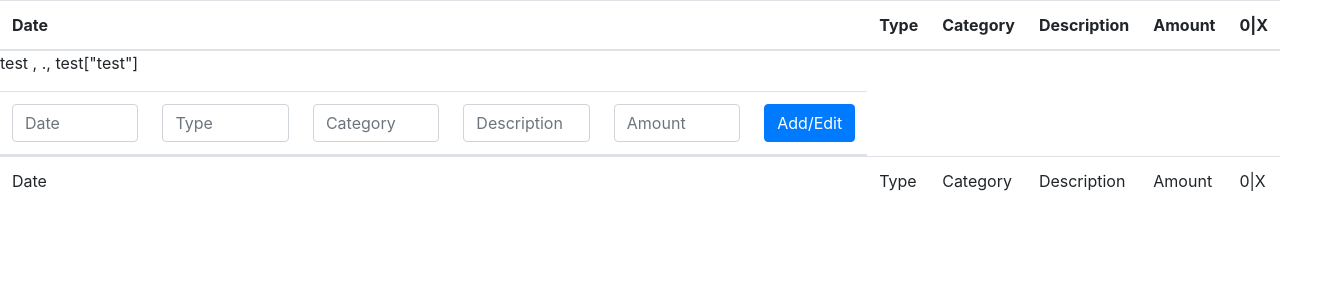
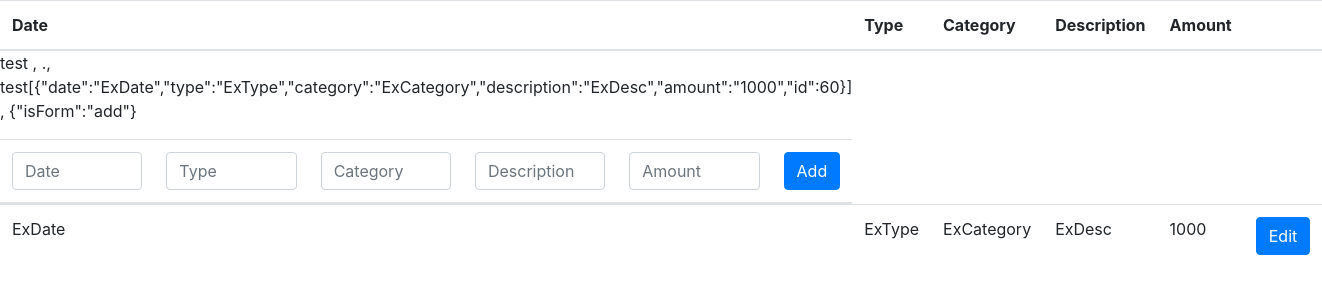
Before and after one commit to abdmhamzah/h8ckaton-paladins, a React (Create React App) app in the folder client/: page / in a window 1280 px wide. Shown: the top 300 px of the page, 1322 px wide, since content can reach past the window. Built offline with nearby package versions, Linux system fonts and the light colour scheme.

Commit message:
edit table

```diff
--- a/client/src/components/table.js
+++ b/client/src/components/table.js
@@ -1,11 +1,24 @@
-import React from 'react';
+import React, { useState } from 'react';
 import Row from './tableRow'
 import { Table, Form, Button } from 'react-bootstrap'
+import { useSelector } from 'react-redux'
+
+
+function TableView() {
+    const { plans } = useSelector(state => state)
+
+    const [editId, setEditId] = useState(false)
 
 
 
-function TableView(props) {
-    const { plans } = props
+    function showEdit(id) {
+        console.log('showEdit', id)
+        setEditId(id)
+    }
+
+    function hideEdit() {
+        setEditId(false)
+    }
 
     return (
         <div>
@@ -17,22 +30,17 @@ function TableView(props) {
                         <th> Category</th>
                         <th> Description</th>
                         <th> Amount</th>
-                        <th>0|X</th>
+                        <th></th>
                     </tr>
-                    <Row isForm={true} />
+                    <Row isForm={'add'} />
                 </thead>
 
                 <tbody>
+                    {plans.map(plan => {
+                        return <Row key={plan.id} plan={plan} showEdit={(id) => showEdit(id)} hideEdit={() => hideEdit()} isForm={editId == plan.id ? 'edit' : false} ></Row>
+                    })}
 
-                    <tr>
-                        <td> Date</td>
-                        <td> Type</td>
-                        <td> Category</td>
-                        <td> Description</td>
-                        <td> Amount</td>
-                        <td>0|X</td>
-                    </tr>
-                    {/* <Row /> */}
+
                 </tbody>
             </Table>
         </div>
--- a/client/src/components/tableRow.js
+++ b/client/src/components/tableRow.js
@@ -6,6 +6,7 @@ import { setPlans } from '../store/actions/planActions'
 
 function Row(props) {
     const { plan, isForm } = props
+    const isEdit = (isForm == 'edit')
 
     const [date, setDate] = useState(plan ? plan.date : '')
     const [type, setType] = useState(plan ? plan.type : '')
@@ -16,13 +17,19 @@ function Row(props) {
     const { plans, id } = useSelector(state => state)
     const dispatch = useDispatch()
 
+    console.log(isEdit)
 
 
 
 
     function Submit() {
         if (isForm == 'edit') {
-
+            let newPlan = { date, type, category, description, amount, id }
+            let payload = [...plans]
+            let idx = payload.findIndex(data => data.id == plan.id)
+            payload.splice(idx, 1, newPlan)
+            dispatch(setPlans(payload))
+            props.hideEdit()
         } else {
             console.log('add')
             let newPlan = { date, type, category, description, amount, id }
@@ -31,11 +38,27 @@ function Row(props) {
         }
     }
 
+    function test() {
+        console.log('hoiasdiuhas')
+        props.addtest('5')
+    }
+
+    if (!isForm) {
+        return <tr>
+            <td>{plan.date}</td>
+            <td>{plan.type}</td>
+            <td>{plan.category}</td>
+            <td>{plan.description}</td>
+            <td>{plan.amount}</td>
+            <td><Button onClick={() => props.showEdit(plan.id)}>Edit</Button></td>
+        </tr>
+    }
+
     return (
         <div>
             <p>test
                 {date} {type}, {category}.{description},{amount} test
-                {JSON.stringify(plans)}
+                {JSON.stringify(plans)} ,  {JSON.stringify(props)}
             </p>
 
 
@@ -46,7 +69,7 @@ function Row(props) {
                 <th> <Form.Control placeholder="Category" value={category} onChange={(e) => setCategory(e.target.value)} /></th>
                 <th> <Form.Control placeholder="Description" value={description} onChange={(e) => setDescription(e.target.value)} /></th>
                 <th> <Form.Control placeholder="Amount" value={amount} onChange={(e) => setAmount(e.target.value)} /></th>
-                <th> <Button onClick={Submit}>Add/Edit</Button></th>
+                <th> <Button onClick={Submit}>{isEdit ? 'Update' : 'Add'}</Button></th>
             </tr>
         </div>
 
--- a/client/src/store/reducers/plan.js
+++ b/client/src/store/reducers/plan.js
@@ -1,5 +1,5 @@
 const initialState = {
-    plans: ['test'],
+    plans: [{ "date": "ExDate", "type": "ExType", "category": "ExCategory", "description": "ExDesc", "amount": "1000", "id": 60 }],
     id: 0
 }
 
```
